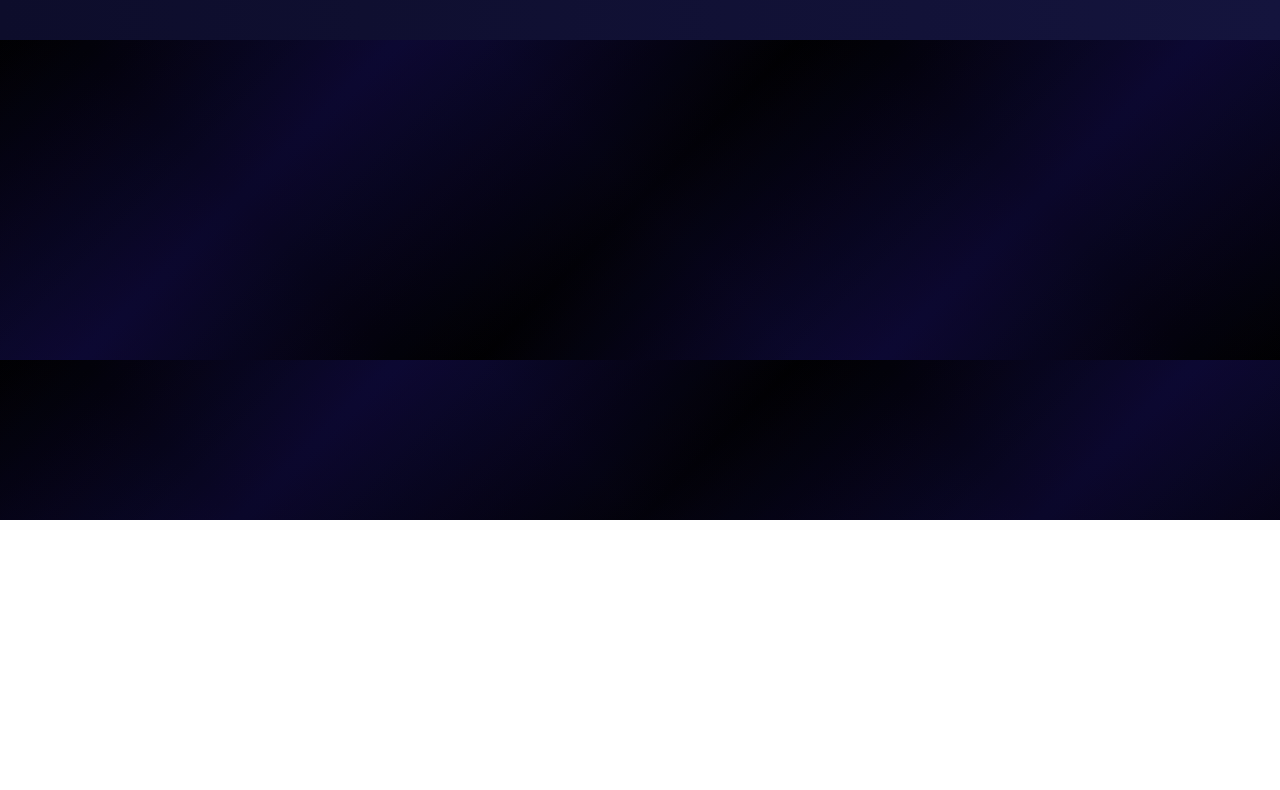
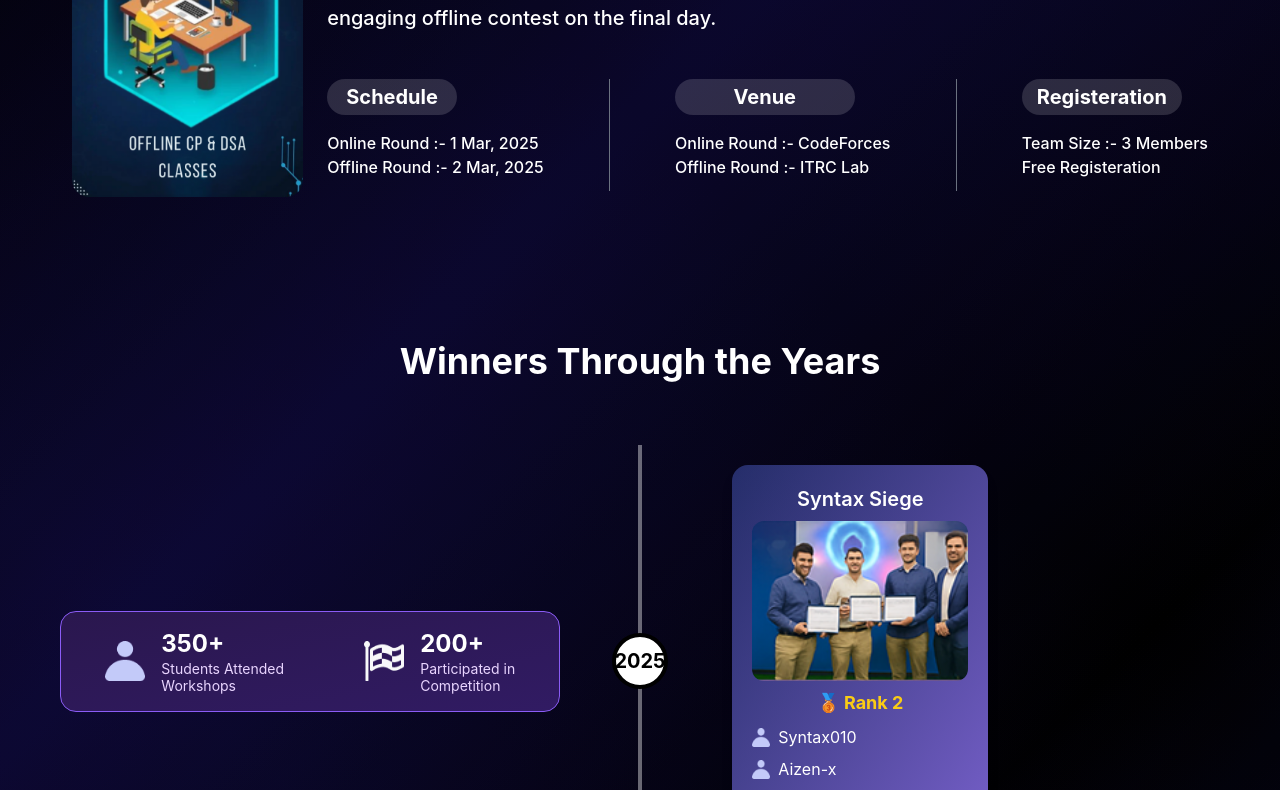
Before and after one commit to Krishna-Gupta17/cdcfrontendkrishna, a React (Vite) app in the folder my-app/: page /eventpage/syntax-siege in a window 1280 px wide. Shown: the part 280-1070 px from the top of the page. Before the commit the page ends 800 px from the top, so only its background shows below. Built offline with nearby package versions, Linux system fonts and the light colour scheme; no server answers.

Commit message:
dynamic event page

```diff
--- a/my-app/src/App.jsx
+++ b/my-app/src/App.jsx
@@ -13,7 +13,7 @@ import RoadmapPage from "./pages/RoadmapPage.jsx";
 import Members from "./pages/Members.jsx";
 import ContactUs from "./pages/ContactUs.jsx";
 import EventRegisteration from "./pages/EventRegisteration.jsx";
-import EventPage from "./pages/EventsPage.jsx";
+import EventsPage from "./pages/EventsPage.jsx";
 import AdminPage from "./pages/adminpage.jsx";
 import TeamPage from "./pages/TeamPage.jsx"
 import MembersList from "./components/memberPage/MembersList.jsx";
@@ -28,7 +28,7 @@ function App() {
       <Routes>
         <Route path="/" element={<Home />} />
          <Route path="/admin" element={<AdminPage />} />
-        <Route path="/event" element={<EventPage />} />
+        <Route path="/event" element={<EventsPage />} />
         <Route path="/resources" element={<ResourcePage />} />
         <Route path="/team" element={<Members />} />
         <Route path="/members/:id" element={<MemberProfile />} />
@@ -38,7 +38,7 @@ function App() {
         <Route path="/roadmap/:domainTitle" element={<RoadmapPage />} />
         <Route path="/dashboard" element={<Dashboard />} />
         <Route path="/register" element={<EventRegisteration/>}/>
-        <Route path="/eventpage" element={<EventPage/>}/>
+        <Route path="/eventpage/:eventId" element={<EventsPage/>}/>
         <Route path="/profile" element={<ProfilePage />} />
         <Route path="/members/blog/:id" element={<Blog />} />
         <Route path="/teams" element={<TeamPage />}>
--- a/my-app/src/components/EventDetails.jsx
+++ b/my-app/src/components/EventDetails.jsx
@@ -21,7 +21,7 @@ const EventDetails = ({ event }) => {
               />
               <div className="flex flex-col gap-3.5 mt-[8%] custom-lg2:mt-[5%] w-[192px]">
                 <div>
-                  <Link to="/eventpage">
+                  <Link to={`/eventpage/${event.id}`}>
                     <button className="bg-[#6568ff]/50 hover:bg-[#4944d8] text-white text-xl font-inter font-bold px-4 py-2  w-[176px] custom-lg1:w-[192px] h-10 rounded-xl transition">
                       Event Details
                     </button>
@@ -92,7 +92,7 @@ const EventDetails = ({ event }) => {
             />
           </div>
           <div className="text-white w-[226px] flex flex-col justify-center items-center">
-            <div className="flex gap-4 items-center jsutify-center">
+            <div className="flex gap-4 items-center justify-center">
                <img src={flag} className="w-8 custom-md2:w-10" />
               <div className="text-lg sm:text-xl custom-md2:text-2xl font-bold">{event.stats?.participants ?? event.card?.stats?.participants ?? 0}+</div>
               </div>
@@ -106,7 +106,7 @@ const EventDetails = ({ event }) => {
         </div>
       <div className="flex flex-col justify-center gap-4 mt-4">
         <div className="flex justify-center">
-                  <Link to="/eventpage">
+                  <Link to={`/eventpage/${event.id}`}>
                     <button className="bg-[#6568ff]/50 hover:bg-[#4944d8] text-white text-sm am:text-lg md:text-xl font-inter font-bold px-4 py-2 w-[124px] sm:w-[160px] md:w-[176px] h-8 md:h-10 rounded-xl transition">
                       Event Details
                     </button>
--- a/my-app/src/components/EventPage/EventCard.jsx
+++ b/my-app/src/components/EventPage/EventCard.jsx
@@ -1,8 +1,7 @@
 import React from "react";
 import eventDes from "../../data/eventDes";
 
-const EventCard = () => {
-  const event = eventDes[0]; // just grab the first one
+const EventCard = ({event}) => {
 
   return (
     <div className="flex font-inter font-medium text-white mt-6 ml-14 mr-14 rounded-2xl h-96">
--- a/my-app/src/data/eventDes.js
+++ b/my-app/src/data/eventDes.js
@@ -1,10 +1,28 @@
 
 const eventDes = [
   {
-    id: 1,
+    id:"syntax-siege",
     name: "Syntax Siege",
     image: "/syntaxSeige.png",
     description: "Syntax Siege is a week-long event featuring five days of offline coding classes to build programming skills. On day six, participants compete in an online contest, culminating in an engaging offline contest on the final day.",
+    schedule: [
+    "Online Round :- 1 Mar, 2025",
+     "Offline Round :- 2 Mar, 2025"
+    ],
+    venue : [
+      "Online Round :- CodeForces",
+      "Offline Round :- ITRC Lab"
+    ],
+    registeration: [
+      "Team Size :- 3 Members",
+       "Free Registeration"
+    ]
+  },
+  {
+    id:"algolympics",
+    name: "AlgOlympics",
+    image: "/algolympics.png",
+    description:"AlgOlympics is a regional-level coding competition to foster collaboration, competitiveness, and technical excellence. Following the ICPC structure, the event is open to participants from institutions throughout the region and provides an exciting two-round competition that fosters creativity and honors programming talent",
     schedule: [
     "Online Round :- 25 Dec, 2024",
      "Offline Round :- 4 Jan, 2025"
@@ -17,7 +35,38 @@ const eventDes = [
       "Team Size :- 3 Members",
        "Free Registeration"
     ]
-  }
+  },
+  {
+    id:"goc",
+    name: "Game Of Codes",
+    image: "/goc.png",
+    description: "Game of Codes is an exclusive event for second-year students, organized by the Coders and Developers Club in collaboration with the Computer Engineering Society. It aims to foster programming skills and innovation among participants. The event promises engaging activities tailored for budding coders.",
+    schedule: [
+     "online Round :- 23 Aug, 2024"
+    ],
+    venue : [
+      "Online Round :- Hackerrank"
+    ],
+    registeration: [
+      "Team Size :- Individual",
+       "Free Registeration"
+    ]
+  },
+  {
+    id:"code-cascade",
+    name: "Code Cascade",
+    image: "/codeCascade.png",
+    description: "The three-day Code Cascade event offers online coding classes for juniors, focusing on programming basics in a supportive environment. Participants engage in interactive sessions, exploring key concepts and hands-on activities. The event aims to build coding skills and inspire a passion for technology.",
+    schedule: [
+    "9 Jan, 2024"
+    ],
+    venue : [
+      "Online :- Teams"
+    ],
+    registeration: [
+       "Free Registeration"
+    ]
+  },
 ]
 
 export default eventDes;
--- a/my-app/src/data/timelineData.js
+++ b/my-app/src/data/timelineData.js
@@ -1,114 +1,194 @@
 import winner from "../assets/events/winner.png";
 const timelineData = [
   {
-    id:1,
+    id: "syntax-siege",
     title: "Syntax Siege",
     rank:"1",
     year: 2025,
     stats: { workshops: 350, participants: 200 },
-    team: ['Vatsal Varshney', 'Rajan Singh', 'Ayushman Khare'],
+    team: ['Syntax010', 'Aizen-x', 'Code Wizard'],
     image: winner,
   },
   {
-    id:1,
+    id: "syntax-siege",
     title: "Syntax Siege",
     rank:"2",
     year: 2025,
     stats: { workshops: 350, participants: 200  },
-    team: ['Vatsal Varshney', 'Rajan Singh', 'Ayushman Khare'],
+    team: ['Syntax010', 'Aizen-x', 'Code Wizard'],
     image: winner,
   },
   {
-    id:1,
+    id: "syntax-siege",
     title: "Syntax Siege",
     rank:"3",
     year: 2025,
     stats: { workshops: 350, participants: 200 },
-    team: ['Vatsal Varshney', 'Rajan Singh', 'Ayushman Khare'],
+    team: ['Syntax010', 'Aizen-x', 'Code Wizard'],
     image: winner,
   },
   {
-     id:1,
+    id: "syntax-siege",
     title: "Syntax Siege",
     rank:"1",
     year: 2024,
     stats: {  workshops: 280, participants: 180 },
-    team: ['Vatsal Varshney', 'Rajan Singh', 'Ayushman Khare'],
+    team: ['IT-Raid', 'Clueless Coders', 'QBITS'],
     image: winner,
   },
   {
-     id:1,
+    id: "syntax-siege",
     title: "Syntax Siege",
     rank:"2",
     year: 2024,
     stats: { workshops: 280, participants: 180 },
-    team: ['Vatsal Varshney', 'Rajan Singh', 'Ayushman Khare'],
+    team: ['IT-Raid', 'Clueless Coders', 'QBITS'],
     image: winner,
   },
   {
-     id:1,
+    id: "syntax-siege",
     title: "Syntax Siege",
     rank:"3",
     year: 2024,
     stats: { workshops: 280, participants: 180 },
-    team: ['Vatsal Varshney', 'Rajan Singh', 'Ayushman Khare'],
+    team: ['IT-Raid', 'Clueless Coders', 'QBITS'],
     image: winner,
   },
   {
-     id:1,
+     id: "syntax-siege",
     title: "Syntax Siege",
     rank:"1",
     year: 2023,
     stats: { workshops: 250, participants: 150 },
-    team: ['Vatsal Varshney', 'Rajan Singh', 'Ayushman Khare'],
+    team: ['Unstoppables', 'Error 404', 'Strivers03'],
     image: winner,
   },
   {
-     id:1,
+     id: "syntax-siege",
     title: "Syntax Siege",
     rank:"2",
     year: 2023,
     stats: { workshops: 250, participants: 150 },
-    team: ['Vatsal Varshney', 'Rajan Singh', 'Ayushman Khare'],
+    team: ['Unstoppables', 'Error 404', 'Strivers03'],
     image: winner,
   },
   {
-     id:1,
+     id: "syntax-siege",
     title: "Syntax Siege",
     rank:"3",
     year: 2023,
     stats: { workshops: 250, participants: 150 },
-    team: ['Vatsal Varshney', 'Rajan Singh', 'Ayushman Khare'],
+    team: ['Unstoppables', 'Error 404', 'Strivers03'],
     image: winner,
   },
   {
-     id:1,
-    title: "Syntax Siege",
+    id: "algolympics",
+    title: "AlgOlympics",
     rank:"1",
-    year: 2022,
-    stats: { workshops: 350, participants: 200 },
-    team: ['Vatsal Varshney', 'Rajan Singh', 'Ayushman Khare'],
+    year: 2025,
+    stats: { workshops: 200, participants: 200 },
+    team: ['The Boys','Bludgers','Bug Hunters'],
     image: winner,
   },
   {
-     id:1,
-    title: "Syntax Siege",
+    id: "algolympics",
+    title: "AlgOlympics",
     rank:"2",
-    year: 2022,
-    stats: { workshops: 280, participants: 180 },
-    team: ['Vatsal Varshney', 'Rajan Singh', 'Ayushman Khare'],
+    year: 2025,
+    stats: { workshops: 350, participants: 200 },
+    team: ['The Boys','Bludgers','Bug Hunters'],
     image: winner,
   },
   {
-     id:1,
-    title: "Syntax Siege",
+    id: "algolympics",
+    title: "AlgOlympics",
+    rank:"3",
+    year: 2025,
+    stats: { workshops: 350, participants: 200 },
+    team: ['The Boys','Bludgers','Bug Hunters'],
+    image: winner,
+  },
+  {
+    id: "goc",
+    title: "Game Of Codes",
+    rank:"1",
+    year: 2024,
+    stats: { workshops: 350, participants: 400 },
+    team: ['Arnav Agarwal','Utkarsh','Ashutosh Verma'],
+    image: winner,
+  },
+  {
+     id: "goc",
+    title: "Game Of Codes",
+    rank:"2",
+    year: 2024,
+    stats: { workshops: 350, participants: 400 },
+    team: ['Arnav Agarwal','Utkarsh','Ashutosh Verma'],
+    image: winner,
+  },
+  {
+     id: "goc",
+    title: "Game Of Codes",
+    rank:"3",
+    year: 2024,
+    stats: { workshops: 350, participants: 400 },
+    team: ['Arnav Agarwal','Utkarsh','Ashutosh Verma'],
+    image: winner,
+  },
+  {
+    id: "goc",
+    title: "Game Of Codes",
+    rank:"1",
+    year: 2023,
+    stats: { workshops: 300, participants: 350 },
+    team: ['Aditya kumar Kasaudhan','Aryan Mishra','Ayush Patel'],
+    image: winner,
+  },
+  {
+    id: "goc",
+    title: "Game Of Codes",
+    rank:"2",
+    year: 2023,
+    stats: { workshops: 300, participants: 350 },
+    team: ['Aditya kumar Kasaudhan','Aryan Mishra','Ayush Patel'],
+    image: winner,
+  },
+  {
+    id: "goc",
+    title: "Game Of Codes",
+    rank:"3",
+    year: 2023,
+    stats: { workshops: 300, participants: 350 },
+    team: ['Aditya kumar Kasaudhan','Aryan Mishra','Ayush Patel'],
+    image: winner,
+  },
+  {
+     id: "goc",
+    title: "Game Of Codes",
+    rank:"1",
+    year: 2022,
+    stats: { workshops: 350, participants: 400 },
+    team: ['Abhishek Yadav','Anurag Shukla','Nikhil Srivastava'],
+    image: winner,
+  },
+  {
+      id: "goc",
+    title: "Game Of Codes",
+    rank:"2",
+    year: 2022,
+    stats: { workshops: 350, participants: 400 },
+    team: ['Abhishek Yadav','Anurag Shukla','Nikhil Srivastava'],
+    image: winner,
+  },
+  {
+      id: "goc",
+    title: "Game Of Codes",
     rank:"3",
     year: 2022,
-    stats: { workshops: 280, participants: 180 },
-    team: ['Vatsal Varshney', 'Rajan Singh', 'Ayushman Khare'],
+    stats: { workshops: 350, participants: 400 },
+    team: ['Abhishek Yadav','Anurag Shukla','Nikhil Srivastava'],
     image: winner,
   },
-
-];
+]
 
 export default timelineData;
--- a/my-app/src/pages/EventsPage.jsx
+++ b/my-app/src/pages/EventsPage.jsx
@@ -1,18 +1,25 @@
-import React, { useState, useEffect } from "react";
+import React from "react";
+import { useParams } from "react-router-dom";
 import eventDes from "../data/eventDes";
+import eventdata from "../data/event";
 import timelineData from "../data/timelineData";
 import EventCard from "../components/EventPage/EventCard";
 import StatsCard from "../components/EventPage/StatsCard";
 import WinnerCard from "../components/EventPage/WinnerCard";
-import { ChevronLeft, ChevronRight } from "lucide-react";
+import EventDetails from "../components/EventDetails";
 import { motion } from "framer-motion";
 
+const EventsPage = () => {
+  const { eventId } = useParams();
+  const currentEvent = eventDes.find((event) => event.id === eventId);
 
-const EventPage = () => {
-  const [currentIndex, setCurrentIndex] = useState(0);
-
-  const currentEvent = eventDes[currentIndex];
-  const eventId = currentEvent.id;
+  if (!currentEvent) {
+    return (
+      <div className="text-white text-center mt-20 text-2xl">
+        Event not found.
+      </div>
+    );
+  }
 
   // Filter timeline for only this event
   const filteredTimeline = timelineData.filter((item) => item.id === eventId);
@@ -31,42 +38,24 @@ const EventPage = () => {
 
   const sortedYears = Object.keys(timelineByYear).sort((a, b) => b - a);
 
-   const handlePrev = () => {
-    setCurrentIndex((prev) => (prev - 1 + eventDes.length) % eventDes.length);
-  };
-
-  const handleNext = () => {
-    setCurrentIndex((prev) => (prev + 1) % eventDes.length);
-  };
-
   return (
     <div className="bg-transparent text-white font-inter min-h-screen pb-20 relative overflow-x-hidden">
-      <div className="flex items-center justify-center gap-6 mt-10 px-4">
-        {/* Left Arrow */}
-        <button onClick={handlePrev} >
-          <ChevronLeft className="w-10 h-10 text-white bg-white/10 rounded-full p-2 hover:bg-white/30" />
-        </button>
-
-        {/* Event Description */}
-        <div className="z-10 relative">
+      {/* Event Description (No arrows anymore) */}
+      <div className="flex items-center justify-center mt-10 px-4">
         <EventCard event={currentEvent} />
       </div>
-
-        {/* Right Arrow */}
-        <button onClick={handleNext}>
-          <ChevronRight className="w-10 h-10 text-white bg-white/10 rounded-full p-2 hover:bg-white/30" />
-        </button>
-      </div>
-
+       {/* Render timeline only if data exists */}
+      {filteredTimeline.length > 0 && (
+        <>
           {/* Title */}
           <h2 className="text-4xl font-bold text-center mt-20 mb-16">
             Winners Through the Years
           </h2>
 
+
       {/* Timeline Section */}
-
       <div className="relative w-full max-w-7xl mx-auto px-4 pb-32">
-        {/* Vertical Timeline Line */}
+        {/* Vertical Line */}
         <div className="absolute top-0 bottom-0 left-1/2 transform -translate-x-1/2 w-1 bg-white/40 z-0" />
 
         {sortedYears.map((year) => (
@@ -79,11 +68,11 @@ const EventPage = () => {
             transition={{ duration: 0.6 }}
           >
             {/* Stats Card */}
-            <div className="md:w-1/2 md:pr-10 flex justify-end md:pr-0 mb-6 md:mb-0">
+            <div className="md:w-1/2 md:pr-10 flex justify-end mb-6 md:mb-0">
               <StatsCard stats={timelineByYear[year].stats} />
             </div>
 
-            {/* year */}
+            {/* Year */}
             <div className="absolute left-1/2 transform -translate-x-1/2 bg-white text-black text-xl font-bold rounded-full w-14 h-14 flex items-center justify-center border-4 border-black z-20">
               {year}
             </div>
@@ -95,9 +84,10 @@ const EventPage = () => {
           </motion.div>
         ))}
       </div>
+    </>
+      )}
   </div>
-
   );
 };
 
-export default EventPage;
+export default EventsPage;
```
Also changed, not shown: my-app/src/data/event.js (+6 -2 lines), 1 other file (tests, documents, lock files or other folders). Lines whose indentation alone changed are shown as unchanged.
